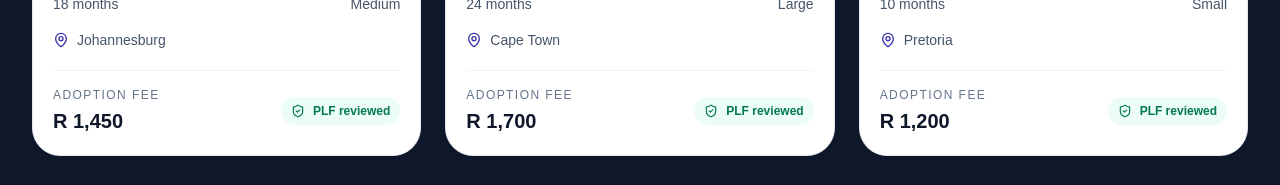
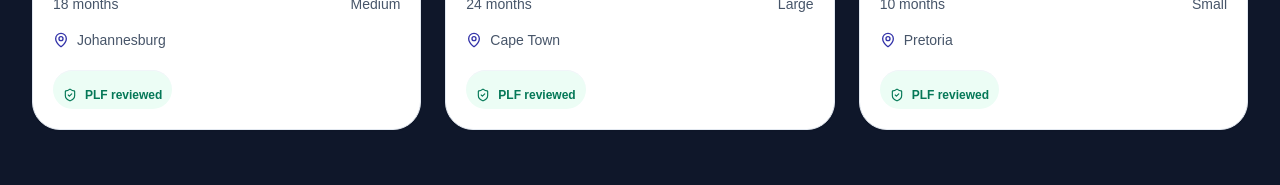
Before and after one commit to DE-night-sheperd/PETLOVERSFINDERS, a Next.js app: page / in a window 1280 px wide. Shown: the part 1511-1696 px from the top of the page. Built offline with nearby package versions, Linux system fonts and the light colour scheme.

Commit message:
Remove adoption fee price from public dog card view

```diff
--- a/components/DogCard.tsx
+++ b/components/DogCard.tsx
@@ -30,15 +30,9 @@ export function DogCard({ dog }: { dog: DogListing }) {
           {dog.location}
         </div>
 
-        <div className="mt-5 flex items-center justify-between border-t border-slate-100 pt-4">
-          <div>
-            <div className="text-xs uppercase tracking-[0.12em] text-slate-500">Adoption fee</div>
-            <div className="mt-1 text-xl font-bold text-slate-900">R {dog.listing_price_zar.toLocaleString("en-ZA")}</div>
-          </div>
-          <div className="inline-flex items-center gap-2 rounded-full bg-emerald-50 px-2.5 py-1.5 text-xs font-semibold text-emerald-700">
-            <ShieldCheck className="h-3.5 w-3.5" />
-            PLF reviewed
-          </div>
+        <div className="mt-5 inline-flex items-center gap-2 rounded-full bg-emerald-50 px-2.5 py-1.5 text-xs font-semibold text-emerald-700 border-t border-slate-100 pt-4">
+          <ShieldCheck className="h-3.5 w-3.5" />
+          PLF reviewed
         </div>
       </div>
     </Link>
```
